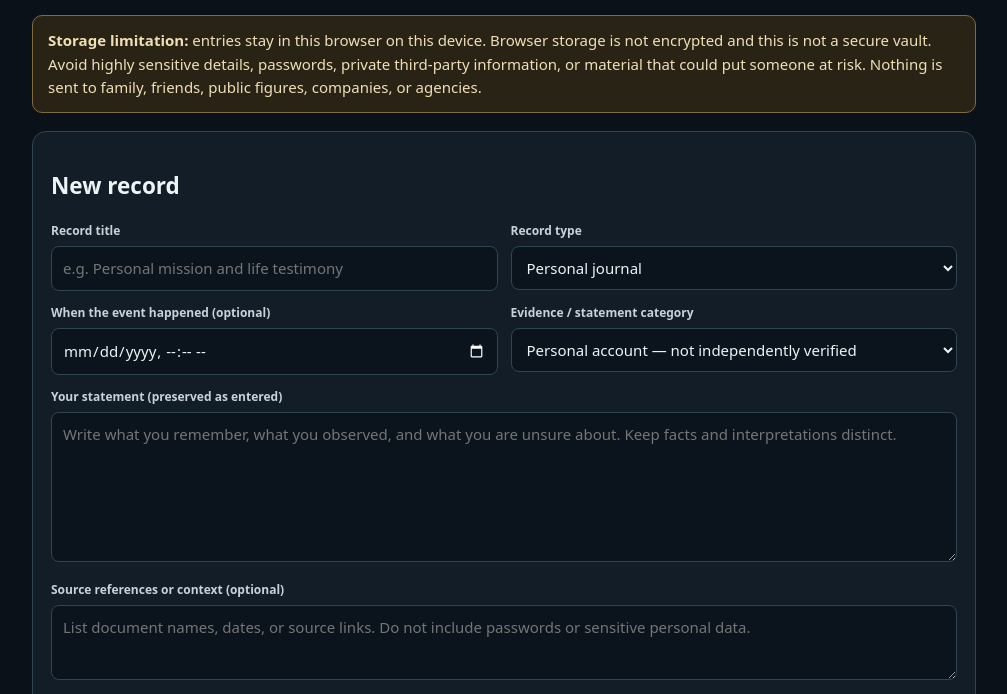
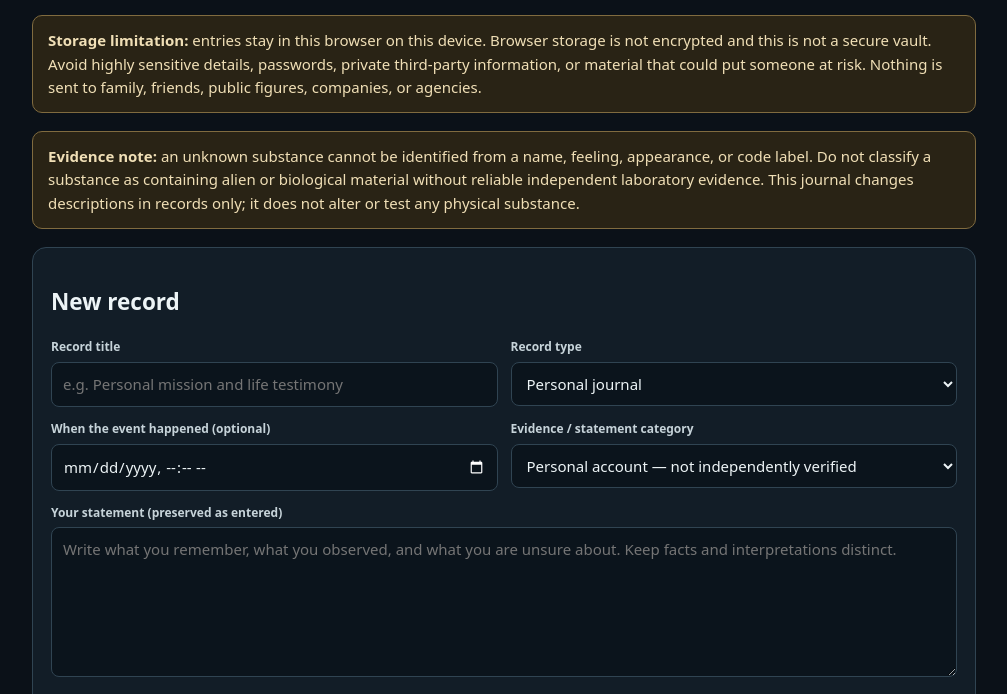
Before and after one commit to RicoJesusTupua/Tupua-App, a website: page life-record.html in a window 1280 px wide. Shown: the part 87-781 px from the top of the page, without its empty margins (136-1143 px from the left). Drawn offline with Linux system fonts and the light colour scheme.

Commit message:
docs: clarify evidence limits for unknown substance claims

```diff
--- a/life-record.html
+++ b/life-record.html
@@ -11,6 +11,7 @@
 <body><main class="wrap">
 <header><div><h1>Tupua Life Record</h1><div class="muted">Personal journal · evidence-aware chronology · consent-controlled exports</div></div><a class="btn" href="index.html">Back to Codex Studio</a></header>
 <div class="notice"><strong>Storage limitation:</strong> entries stay in this browser on this device. Browser storage is not encrypted and this is not a secure vault. Avoid highly sensitive details, passwords, private third-party information, or material that could put someone at risk. Nothing is sent to family, friends, public figures, companies, or agencies.</div>
+<div class="notice"><strong>Evidence note:</strong> an unknown substance cannot be identified from a name, feeling, appearance, or code label. Do not classify a substance as containing alien or biological material without reliable independent laboratory evidence. This journal changes descriptions in records only; it does not alter or test any physical substance.</div>
 <section class="panel">
 <h2>New record</h2>
 <form id="recordForm" class="grid">
```
